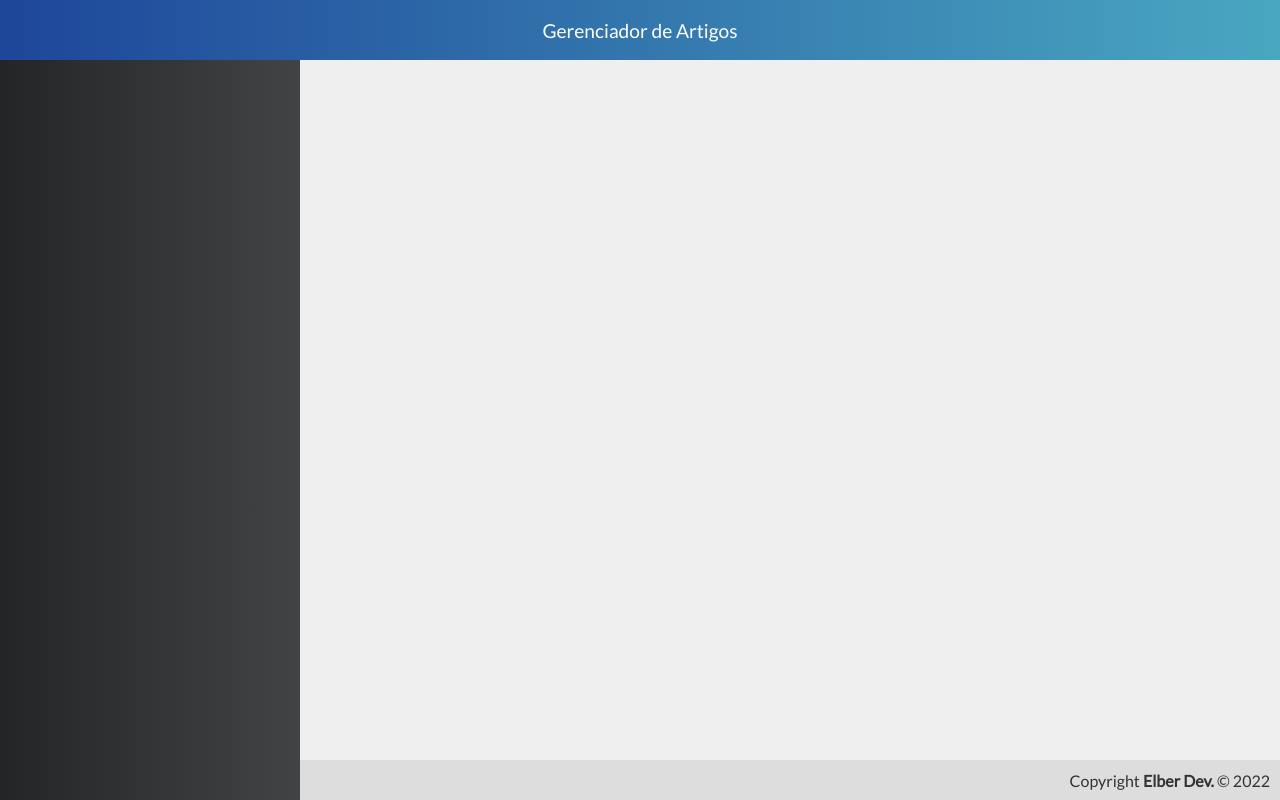
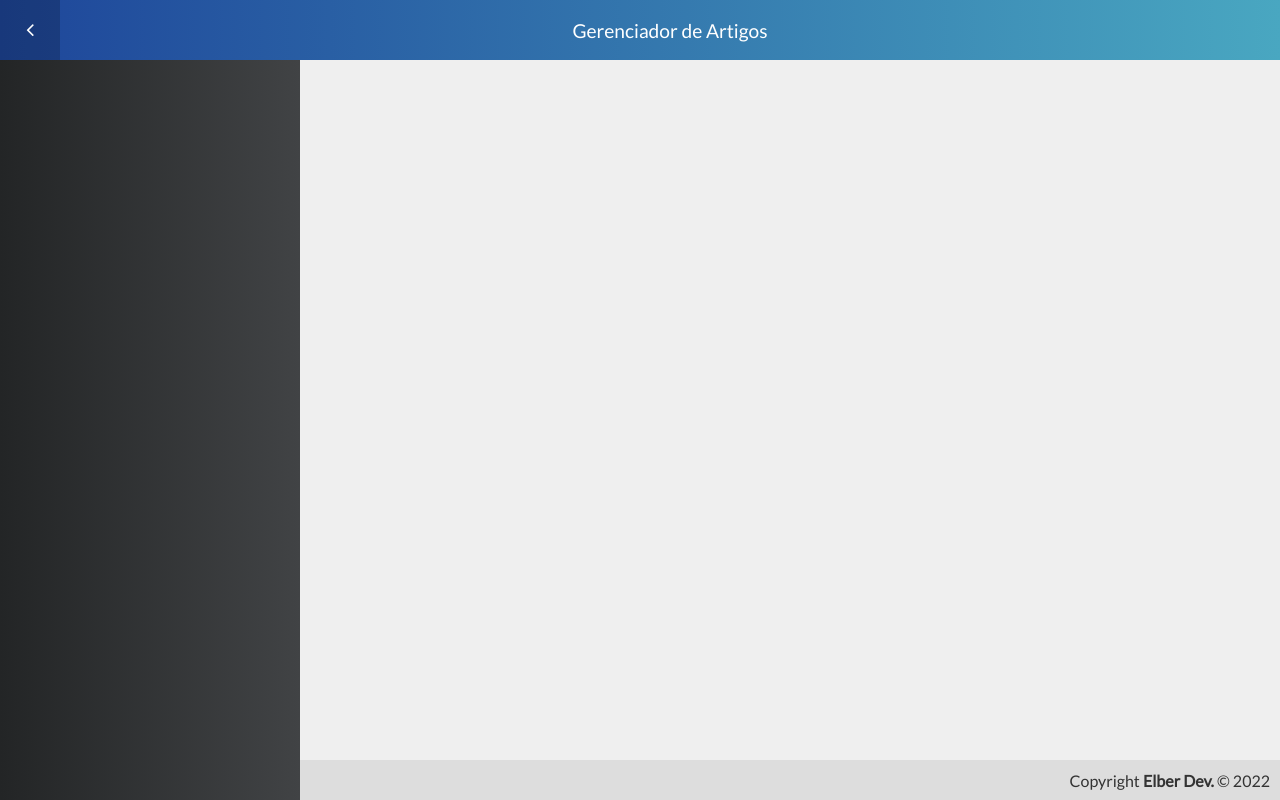
Before and after one commit to elbercm/gerenciador-de-artigos, a Vue app in the folder frontend/: page / in a window 1280 px wide. Built offline with nearby package versions, Linux system fonts and the light colour scheme.

Commit message:
Configurado a visibilidade do Menu

```diff
--- a/frontend/src/App.vue
+++ b/frontend/src/App.vue
@@ -1,6 +1,6 @@
 <template>
-	<div id="app">
-		<Header title="Gerenciador de Artigos" :hideToggle="true" />
+	<div id="app" :class="{'hide-menu': !isMenuVisible}">
+		<Header title="Gerenciador de Artigos" :hideToggle="false" />
 		<Menu />
 		<Content />
 		<Footer />
@@ -8,6 +8,7 @@
 </template>
 
 <script>
+import { mapState } from "vuex";
 import Header from "./components/template/Header.vue";
 import Menu from "./components/template/Menu.vue";
 import Content from "./components/template/Content";
@@ -16,6 +17,7 @@
 export default {
   name: "App",
   components: { Header, Menu, Content, Footer },
+  computed: mapState(["isMenuVisible"]),
 };
 </script>
 
@@ -41,4 +43,11 @@
     "menu content"
     "menu footer";
 }
+
+#app.hide-menu {
+  grid-template-areas:
+    "header header"
+    "content content"
+    "footer footer";
+}
 </style>
--- a/frontend/src/components/template/Header.vue
+++ b/frontend/src/components/template/Header.vue
@@ -18,11 +18,15 @@
   },
   computed: {
     icon() {
-      return "fa-angle-left";
+      return this.$store.state.isMenuVisible
+        ? "fa-angle-left"
+        : "fa-angle-down";
     },
   },
   methods: {
-    toggleMenu() {},
+    toggleMenu() {
+      this.$store.commit("toggleMenu");
+    },
   },
 };
 </script>
@@ -57,6 +61,17 @@
   align-items: center;
 }
 
+header.header > a.toggle {
+  width: 60px;
+  height: 100%;
+  color: #fff;
+  justify-self: flex-start;
+  text-decoration: none;
+
+  display: flex;
+  justify-content: center;
+  align-items: center;
+}
 header.header > a.toggle:hover {
   background-color: rgba(0, 0, 0, 0.2);
 }
--- a/frontend/src/components/template/Menu.vue
+++ b/frontend/src/components/template/Menu.vue
@@ -1,10 +1,13 @@
 <template>
-  <aside class="menu"></aside>
+<aside class="menu" v-show="isMenuVisible"></aside>
 </template>
 
 <script>
+import { mapState } from "vuex";
+
 export default {
   name: "Menu",
+  computed: mapState(["isMenuVisible"]),
 };
 </script>
 
--- /dev/null
+++ b/frontend/src/config/store.js
@@ -0,0 +1,21 @@
+import Vue from "vue";
+import Vuex from "vuex";
+
+Vue.use(Vuex);
+
+export default new Vuex.Store({
+  state: {
+    isMenuVisible: true,
+  },
+  mutations: {
+    toggleMenu(state, isVisible) {
+      if (isVisible === undefined) {
+        state.isMenuVisible = !state.isMenuVisible;
+      } else {
+        state.isMenuVisible = isVisible;
+      }
+
+      console.log("toggleMenu" + state.isMenuVisible);
+    },
+  },
+});
--- a/frontend/src/main.js
+++ b/frontend/src/main.js
@@ -2,9 +2,11 @@
 import Vue from "vue";
 
 import App from "./App";
+import store from "./config/store";
 
 Vue.config.productionTip = false;
 
 new Vue({
+  store,
   render: (h) => h(App),
 }).$mount("#app");
```
